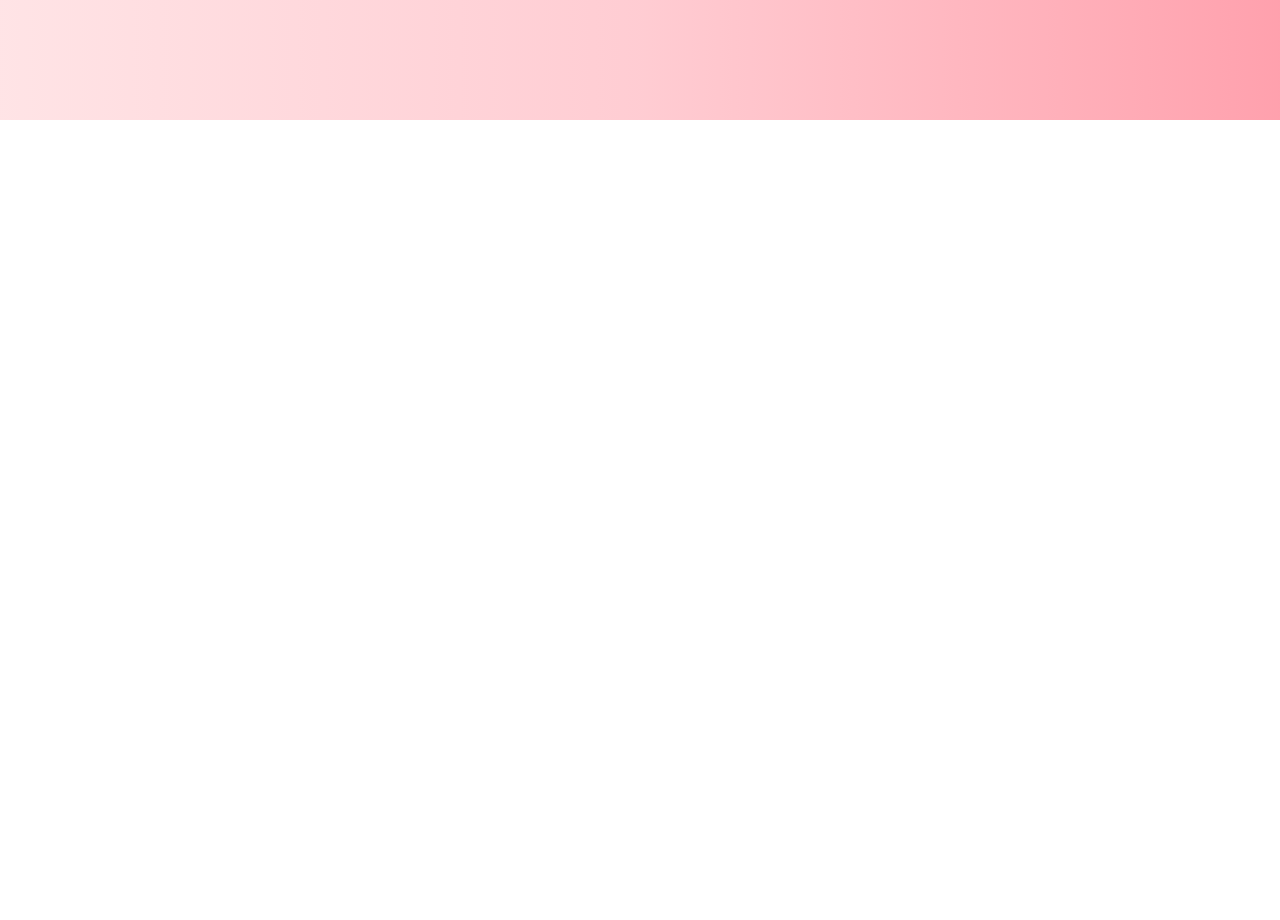
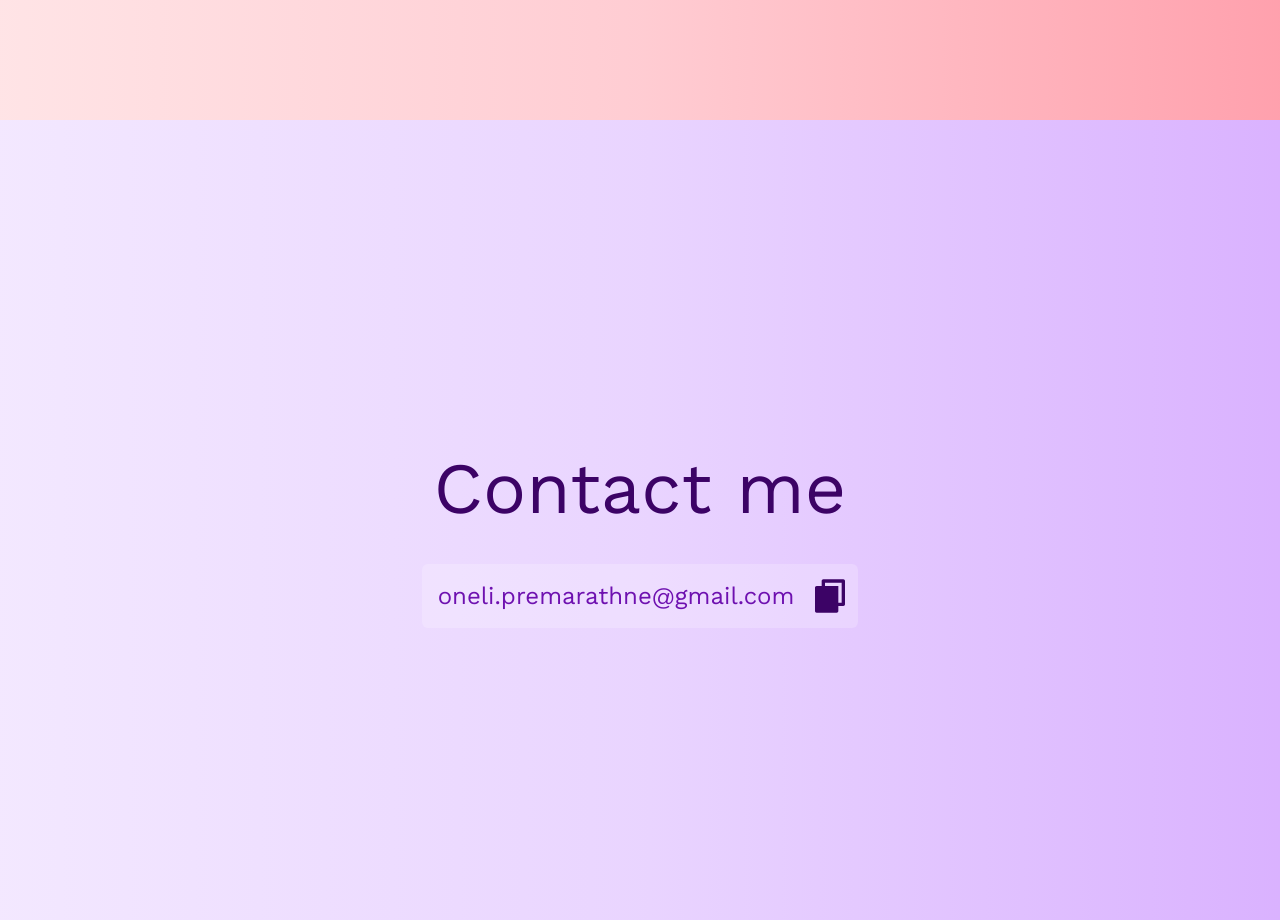
Before and after one commit to onelipremarathne/portfolio, a Next.js app: page / in a window 1280 px wide. Shown: the part 1480-2400 px from the top of the page. Before the commit the page ends 1600 px from the top, so only its background shows below. Built offline with nearby package versions, Linux system fonts and the light colour scheme; no server answers.

Commit message:
feat: implements a contact me page

```diff
--- a/src/app/page.tsx
+++ b/src/app/page.tsx
@@ -1,5 +1,6 @@
 import Landing from "@/components/Landing";
 import Projects from "@/components/Projects";
+import Contact from "@/components/Contact";
 
 export default function Home() {
   return (
@@ -10,6 +11,9 @@ export default function Home() {
       <div className="sticky top-0 h-screen bg-gradient-to-r from-rose-100 via-rose-200 to-rose-300">
         <Projects />
       </div>
+      <div className="sticky top-0 h-screen bg-gradient-to-r from-purple-100 via-purple-200 to-purple-300">
+        <Contact />
+      </div>
     </div>
   );
 }
--- /dev/null
+++ b/src/components/Contact.tsx
@@ -0,0 +1,35 @@
+"use client";
+
+const Contact = () => {
+  async function writeClipboardText(text: string) {
+    try {
+      await navigator.clipboard.writeText(text);
+    } catch (error) {
+      console.error(error instanceof Error ? error.message : String(error));
+    }
+  }
+
+  return (
+    <div className="flex flex-col w-full max-w-2xl h-screen items-center justify-center mx-auto px-4">
+      <div className="text-5xl sm:text-5xl md:text-7xl m-10 text-purple-950 text-center">
+        Contact me
+      </div>
+      <div className="relative inline-block max-w-sm sm:max-w-sm md:max-w-md">
+        <div className="bg-white/20 h-12 sm:h-14 lg:h-16 w-full p-3 sm:p-4 text-purple-800 text-lg sm:text-xl lg:text-2xl rounded-md transition-all duration-300 hover:-translate-y-1 pr-12 sm:pr-14 lg:pr-16 cursor-pointer">
+          oneli.premarathne@gmail.com
+        </div>
+        <svg
+          className="h-6 w-6 sm:h-8 sm:w-8 lg:h-10 lg:w-10 cursor-pointer absolute right-2 sm:right-3 lg:right-2 top-3 sm:top-3 lg:top-3 text-purple-950"
+          xmlns="http://www.w3.org/2000/svg"
+          viewBox="0 0 24 24"
+          fill="currentColor"
+          onClick={() => writeClipboardText("irwtn@protonmail.com")}
+        >
+          <path d="M6.9998 6V3C6.9998 2.44772 7.44752 2 7.9998 2H19.9998C20.5521 2 20.9998 2.44772 20.9998 3V17C20.9998 17.5523 20.5521 18 19.9998 18H16.9998V20.9991C16.9998 21.5519 16.5499 22 15.993 22H4.00666C3.45059 22 3 21.5554 3 20.9991L3.0026 7.00087C3.0027 6.44811 3.45264 6 4.00942 6H6.9998ZM8.9998 6H16.9998V16H18.9998V4H8.9998V6Z"></path>
+        </svg>
+      </div>
+    </div>
+  );
+};
+
+export default Contact;
--- a/src/components/Projects.tsx
+++ b/src/components/Projects.tsx
@@ -85,20 +85,20 @@ const Projects = () => {
           <div
             key={index}
             className="group relative mx-auto w-full max-w-sm md:h-md rounded-md cursor-pointer
-                       overflow-hidden bg-white/50 px-4 sm:px-6 pt-6 sm:pt-10 pb-6 sm:pb-8
+                       overflow-hidden bg-white/20 px-4 sm:px-6 pt-6 sm:pt-10 pb-6 sm:pb-8
                        ring-1 ring-gray-900/5 transition-all duration-300 hover:-translate-y-1"
           >
             <div className="relative mx-auto max-w-md h-full flex flex-col">
               <div
                 className="text-lg sm:text-2xl lg:text-3xl
-                              font-bold uppercase text-right"
+                              font-bold uppercase text-right text-rose-950"
               >
                 {item.name}
               </div>
               <div
                 className="space-y-4 sm:space-y-6 pt-3 sm:pt-5 leading-6 sm:leading-7
                               text-base sm:text-lg lg:text-xl transition-all duration-300
-                              flex-grow"
+                              flex-grow text-rose-900"
               >
                 <p>{item.description}</p>
               </div>
@@ -106,7 +106,7 @@ const Projects = () => {
                 <div className="flex items-center justify-between">
                   <a
                     href={item.html_url}
-                    className="text-rose-600 transition-all duration-300"
+                    className="text-rose-800 transition-all duration-300"
                   >
                     Repository link &rarr;
                   </a>
```
